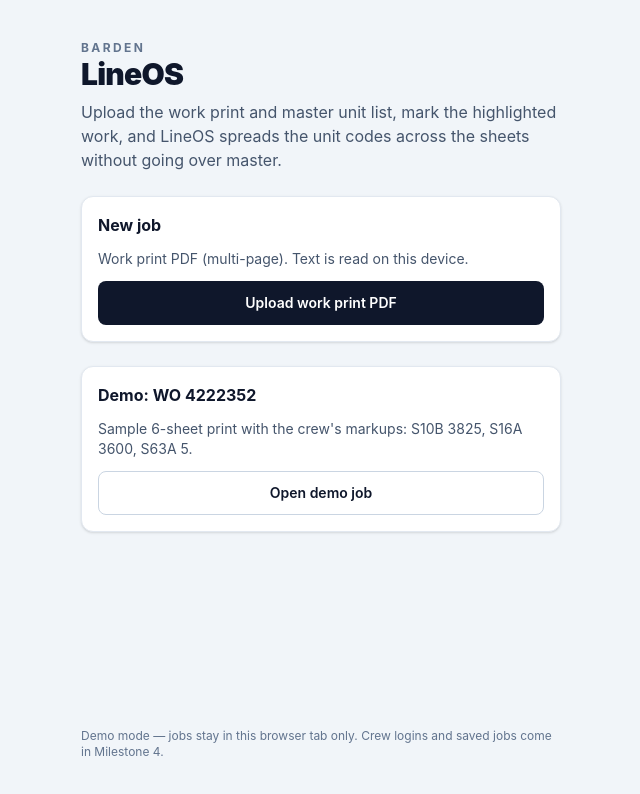
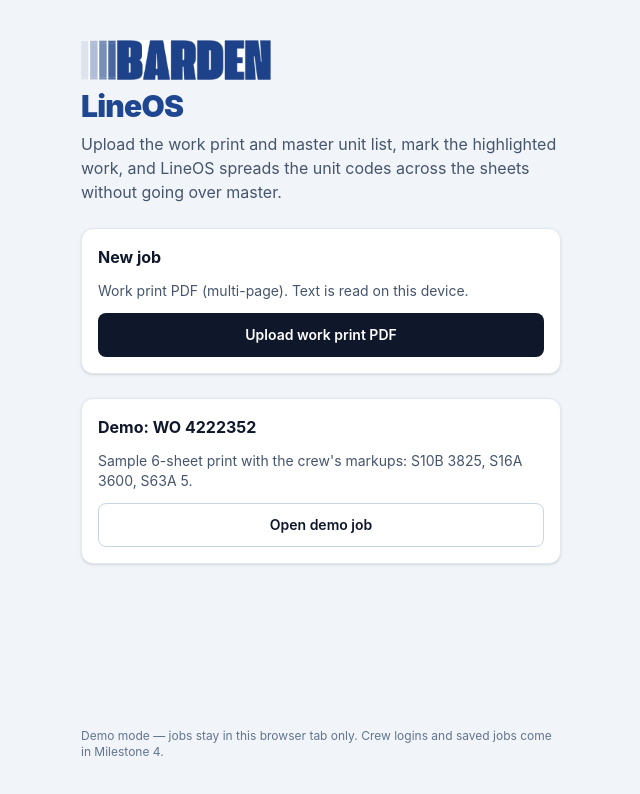
Before and after one commit to BARDEN-sys/barden-lineos, a Next.js app: page / in a window 1280 px wide. Shown: the top 794 px of the page, without its empty margins (319-959 px from the left). Built offline with nearby package versions, Linux system fonts and the light colour scheme.

Commit message:
Add BARDEN logo to job reports and home screen
Report headings use the logo blue.

Co-Authored-By: Claude Opus 5.5 <noreply@anthropic.com>
Claude-Session: https://claude.ai/code/session_01WL1k2VHAqPJWD3yTDwnRqg

```diff
--- a/src/app/page.tsx
+++ b/src/app/page.tsx
@@ -28,8 +28,9 @@ export default function Home() {
   return (
     <main className="mx-auto flex min-h-dvh max-w-lg flex-col gap-6 px-4 py-10">
       <header>
-        <p className="text-xs font-bold tracking-[0.2em] text-slate-500">BARDEN</p>
-        <h1 className="text-3xl font-black tracking-tight">LineOS</h1>
+        {/* eslint-disable-next-line @next/next/no-img-element */}
+        <img src="/barden-logo.png" alt="BARDEN" className="h-10 w-auto" />
+        <h1 className="mt-2 text-3xl font-black tracking-tight text-[#1f4690]">LineOS</h1>
         <p className="mt-2 text-slate-600">
           Upload the work print and master unit list, mark the highlighted work, and LineOS spreads the unit codes
           across the sheets without going over master.
--- a/src/lib/report.ts
+++ b/src/lib/report.ts
@@ -9,7 +9,7 @@ const PAGE: [number, number] = [612, 792]; // US Letter portrait
 const M = 40;
 const INK = rgb(0.1, 0.1, 0.12);
 const MUTED = rgb(0.4, 0.42, 0.47);
-const BLUE = rgb(0.11, 0.42, 0.87);
+const BLUE = rgb(0.12, 0.27, 0.56); // BARDEN logo blue
 const RED = rgb(0.75, 0.1, 0.1);
 const AMBER = rgb(0.65, 0.4, 0.0);
 const GREEN = rgb(0.05, 0.5, 0.25);
```
Also changed, not shown: public/barden-logo.png (added), 1 other file (tests, documents, lock files or other folders).
